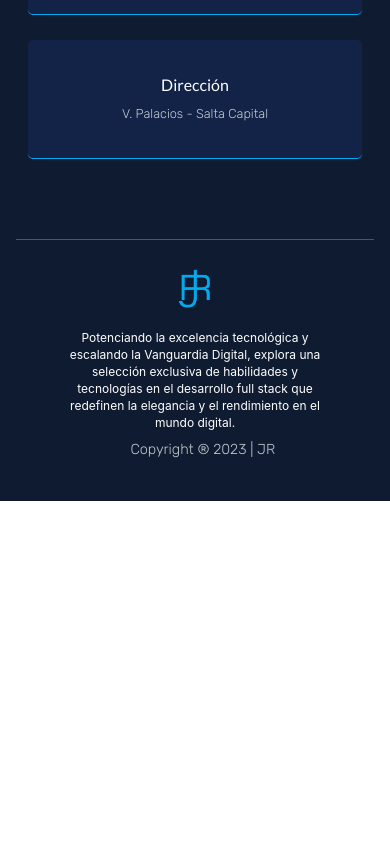
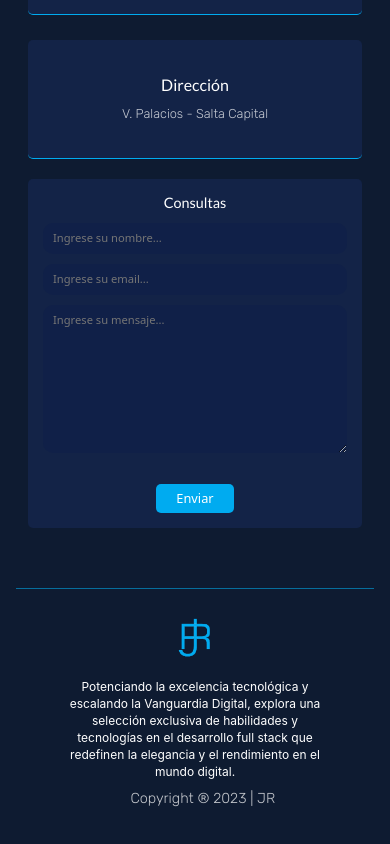
Before and after one commit to Ema0502/JR-Portfolio, a React (Vite) app in the folder vite-porfolio/: page / in a window 390 px wide. Shown: the part 5876-6720 px from the top of the page. Before the commit the page ends 6377 px from the top, so only its background shows below. Built offline with nearby package versions, Linux system fonts and the light colour scheme.

Commit message:
input + correcciones visuales

```diff
--- a/vite-porfolio/package.json
+++ b/vite-porfolio/package.json
@@ -10,6 +10,7 @@
     "preview": "vite preview"
   },
   "dependencies": {
+    "@formspree/react": "^2.5.1",
     "bootstrap": "^5.3.2",
     "ityped": "^1.0.3",
     "react": "^18.2.0",
--- a/vite-porfolio/src/components/Contact/Contact.jsx
+++ b/vite-porfolio/src/components/Contact/Contact.jsx
@@ -1,5 +1,6 @@
 import style from "./Contact.module.css";
 import { Container, Row, Col } from "reactstrap";
+import ContactForm from "../Form/ContactForm";
 
 const Contact = () => {
   return (
@@ -34,6 +35,7 @@ const Contact = () => {
                 <p>V. Palacios - Salta Capital </p>
               </div>
             </div>
+            <ContactForm />
           </Col>
         </Row>
       </Container>
--- /dev/null
+++ b/vite-porfolio/src/components/Form/ContactForm.jsx
@@ -0,0 +1,74 @@
+import { useForm, ValidationError } from '@formspree/react';
+import style from "./ContactForm.module.css";
+
+const ContactForm = () => {
+  const [submit, handleSubmit] = useForm("xaygllka");
+
+  if (submit.succeeded) {
+    return <div className={style.form}><h4>Muchas gracias por su consulta he recibido su mensaje</h4>
+    <h4>me pondré en contacto pronto!</h4></div>;
+  }
+
+  return (
+    <form
+      action="https://formspree.io/f/xaygllka"
+      method="POST"
+      onSubmit={handleSubmit}
+      className={style.form}
+    >
+      <h4>Consultas</h4>
+      <div className={style.form__input}>
+        <label htmlFor="name"></label>
+        <input
+          type="text"
+          id="name"
+          name="name"
+          placeholder="Ingrese su nombre..."
+        />
+      </div>
+
+      <div className={style.form__input}>
+        <label htmlFor="email"></label>
+        <input
+          type="email"
+          id="email"
+          name="email"
+          placeholder="Ingrese su email..."
+        />
+      </div>
+
+      <div className={style.form__input}>
+        <label htmlFor="msj"></label>
+        <textarea
+          className={style.input__btn}
+          id="msj"
+          name="msj"
+          rows="8"
+          placeholder="Ingrese su mensaje..."
+        ></textarea>
+      </div>
+
+      <ValidationError
+        prefix="Campo requerido"
+        field="name"
+        errors={submit.errors}
+      />
+      <ValidationError
+        prefix="Campo requerido"
+        field="email"
+        errors={submit.errors}
+      />
+      <ValidationError
+        prefix="Campo requerido"
+        field="msj"
+        errors={submit.errors}
+      />
+
+      <button type="submit" className={style.submit__btn} disabled={submit.submitting}>
+        Enviar
+      </button>
+    </form>
+  );
+};
+
+export default ContactForm;
--- a/vite-porfolio/src/components/Form/Form.module.css
+++ b/vite-porfolio/src/components/Form/ContactForm.module.css
@@ -3,6 +3,21 @@
   background: var(--colorAzulOscuro13);
   padding: 30px;
   border-radius: 5px;
+}
+
+label {
+  color: var(--colorBlanco);
+}
+
+h4 {
+  padding-bottom: 20px;
+}
+
+.span i {
+  display: inline-block;
+  width: 50px;
+  font-size: 27px;
+  color: var(--colorCeleste);
 }
 
 .form__input input, .form__input textarea {
@@ -39,18 +54,27 @@
 
 @media (max-width: 668px) {
   .form {
-    padding: 15px; /* Ajuste del relleno para pantallas más pequeñas */
+    padding: 15px;
   }
 
   .form__input input,
   .form__input textarea {
-    padding: 7px 10px; /* Ajuste del relleno para campos de entrada en pantallas más pequeñas */
-    margin-bottom: 10px; /* Espaciado inferior reducido */
-    font-size: 0.7rem; /* Ajuste del tamaño de fuente */
+    padding: 7px 10px;
+    margin-bottom: 10px;
+    font-size: 0.7rem;
   }
 
   .submit__btn {
-    padding: 5px 20px; /* Ajuste del relleno para el botón en pantallas más pequeñas */
-    font-size: 0.8rem; /* Ajuste del tamaño de fuente */
+    padding: 5px 20px;
+    font-size: 0.8rem;
+  }
+
+  h4 {
+    font-size: 0.9rem;
+    padding-bottom: 12px;
+  }
+
+  label {
+    color: var(--colorBlanco);
   }
 }
```
Also changed, not shown: vite-porfolio/src/components/Form/Form.jsx (deleted, +0 -44 lines), 1 other file (tests, documents, lock files or other folders).
